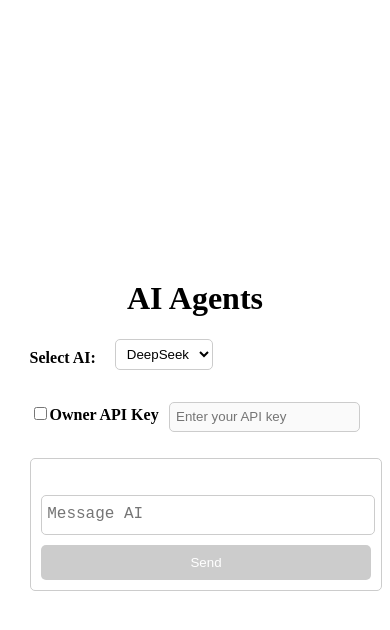
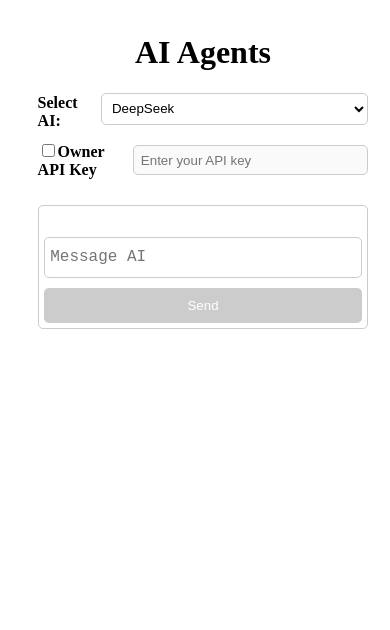
Before and after one commit to knofler/nextAi, a Next.js app: page / in a window 390 px wide. Shown: the top 630 px of the page. Built offline with nearby package versions, Linux system fonts and the light colour scheme.

Commit message:
UI responsiveness ongoing

```diff
--- a/src/styles/Chat.module.css
+++ b/src/styles/Chat.module.css
@@ -2,11 +2,13 @@
   display: flex;
   flex-direction: column;
   align-items: center;
-  justify-content: center; /* Center vertically */
-  height: 100vh; /* Full viewport height */
-  width: 90vw; /* Set width to 90% of the viewport width */
-  max-width: 800px; /* Set a maximum width */
-  margin: 0 auto; /* Center the container horizontally */
+  justify-content: center;
+  height: 100vh;
+  width: 90vw; /* 90% of viewport width */
+  max-width: 800px; /* Maximum width for desktop */
+  margin: 0 auto; /* Center the container */
+  padding: 10px;
+  box-sizing: border-box;
 }
 
 .formRow {
@@ -15,7 +17,6 @@
   justify-content: space-between;
   width: 100%;
   margin-bottom: 10px;
-  flex-wrap: wrap; /* Allow wrapping on smaller screens */
 }
 
 .selectContainer {
@@ -30,13 +31,13 @@
 }
 
 .select {
-  padding: .4rem;
+  padding: 0.4rem;
   border: 1px solid #ccc;
   border-radius: 5px;
   background-color: white;
   cursor: pointer;
-  margin-bottom: .4rem;
-  margin-left: .6rem;
+  margin-bottom: 0.4rem;
+  margin-left: 0.6rem;
 }
 
 .apiKeyContainer {
@@ -52,7 +53,7 @@
 }
 
 .apiKeyInput {
-  padding: .4rem;
+  padding: 0.4rem;
   border: 1px solid #ccc;
   border-radius: 5px;
   margin-left: 10px;
@@ -66,33 +67,36 @@
   padding: 10px;
   margin-bottom: 10px;
   min-width: 300px;
+  box-sizing: border-box;
 }
 
 .chatBox {
   max-height: 400px;
   overflow-y: auto;
   margin-bottom: 10px;
-  padding: .5rem;
+  padding: 0.5rem;
+  box-sizing: border-box;
+  word-wrap: break-word;
 }
 
 .inputContainer {
   display: flex;
   width: 100%;
-  flex-wrap: wrap; /* Allow wrapping on smaller screens */
 }
 
 .inputText {
   flex: 1;
-  padding: .61rem .35rem;
+  padding: 0.61rem 0.35rem;
   border: 1px solid #ccc;
   border-radius: 5px;
   line-height: 1.2rem;
   font-size: 1rem;
-  resize: none; /* Disable manual resizing */
-  overflow: hidden; /* Hide overflow */
+  resize: none;
+  overflow: hidden;
   max-height: 350px;
-  transition: height 0.2s ease; /* Smooth transition for height change */
+  transition: height 0.2s ease;
   width: calc(100% - 90px); /* Adjust width to leave space for the button */
+  box-sizing: border-box;
 }
 
 .button {
@@ -103,7 +107,7 @@
   background-color: #007bff;
   color: white;
   cursor: pointer;
-  width: 80px; /* Set a fixed width for the button */
+  width: 80px; /* Fixed width for the button */
   flex-shrink: 0; /* Prevent the button from shrinking */
 }
 
@@ -113,13 +117,13 @@
 }
 
 .userMessage {
-  margin: 1rem .1rem;
-  color: rgb(223, 68, 11); /* Set user question text color to purple */
+  margin: 1rem 0.1rem;
+  color: rgb(223, 68, 11);
   font-weight: 600;
 }
 
 .userMessage::first-letter {
-  text-transform: capitalize; /* Capitalize the first letter */
+  text-transform: capitalize;
 }
 
 .userName {
@@ -132,17 +136,18 @@
 }
 
 .codeBlock {
-  background-color: #181d28; /* Dark background */
-  color: #eeee; /* Light text color */
+  background-color: #181d28;
+  color: #eeee;
   padding: 10px;
   border-radius: 5px;
   margin: 1rem 0.1rem;
-  font-family: monospace; /* Use monospace font for code blocks */
-  line-height: 1.5; /* Adjust line height for better readability */
-  font-size: 0.9rem; /* Slightly larger font size */
-  word-wrap: break-word; /* Ensure long lines break within the container */
-  white-space: pre-wrap; /* Preserve whitespace and ensure lines wrap */
-  overflow-x: auto; /* Add horizontal scroll if necessary */
+  font-family: monospace;
+  line-height: 1.5;
+  font-size: 0.9rem;
+  word-wrap: break-word;
+  white-space: pre-wrap;
+  overflow-x: auto;
+  box-sizing: border-box;
 }
 
 .errorMessage {
@@ -150,34 +155,67 @@
   margin-top: 1rem;
 }
 
-/* Media queries for responsiveness */
+/* Media queries for mobile responsiveness */
 @media (max-width: 600px) {
+  .chatContainer {
+    height: auto; /* Adjust height for mobile */
+    width: 100vw; /* Full width on mobile */
+    padding: 5px; /* Reduce padding for mobile */
+  }
+
   .formRow {
-    flex-direction: column;
-    align-items: flex-start;
+    flex-direction: column; /* Stack items vertically on mobile */
+    align-items: flex-start; /* Align items to the start */
+  }
+
+  .selectContainer {
+    width: 100%; /* Full width on mobile */
+    margin-bottom: 10px;
+  }
+
+  .select {
+    width: 100%; /* Full width on mobile */
+    margin-left: 0; /* Remove left margin */
   }
 
   .apiKeyContainer {
-    margin-left: 0;
-    margin-top: 10px;
+    width: 100%; /* Full width on mobile */
+    margin-left: 0; /* Remove left margin */
   }
 
   .apiKeyInput {
-    margin-left: 0;
-    margin-top: 5px;
+    width: 100%; /* Full width on mobile */
+    margin-left: 0; /* Remove left margin */
+  }
+
+  .chatBoundary {
+    padding: 5px; /* Reduce padding for mobile */
+  }
+
+  .chatBox {
+    max-height: 300px; /* Adjust max height for mobile */
   }
 
   .inputContainer {
-    flex-direction: column;
+    flex-direction: column; /* Stack items vertically on mobile */
   }
 
   .inputText {
-    width: 97%; /* Full width on mobile */
-    margin-bottom: 10px;
+    width: 100%; /* Full width on mobile */
+    margin-bottom: 10px; /* Add space below the input */
   }
 
   .button {
-    margin-left: 0;
     width: 100%; /* Full width on mobile */
+    margin-left: 0; /* Remove left margin */
+  }
+
+  .userMessage, .aiMessage {
+    font-size: 0.9rem; /* Adjust font size for mobile */
+  }
+
+  .codeBlock {
+    font-size: 0.8rem; /* Adjust font size for mobile */
+    padding: 8px; /* Adjust padding for mobile */
   }
 }
```
